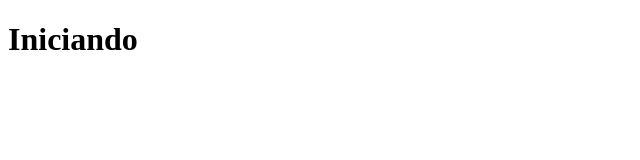
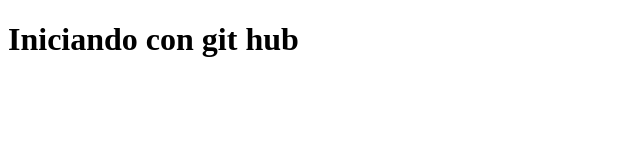
Before and after one commit to CamiSerafini/empezandocoderhousejs, a plain HTML site: page index.html in a window 1280 px wide. Shown: the whole page, without its empty margins (0-640 px from the left). Drawn offline with Linux system fonts and the light colour scheme.

Commit message:
probando github

```diff
--- a/index.html
+++ b/index.html
@@ -6,6 +6,6 @@
     <title>Document</title>
 </head>
 <body>
-    <h1>Iniciando</h1>
+    <h1>Iniciando con git hub</h1>
 </body>
 </html>
```
